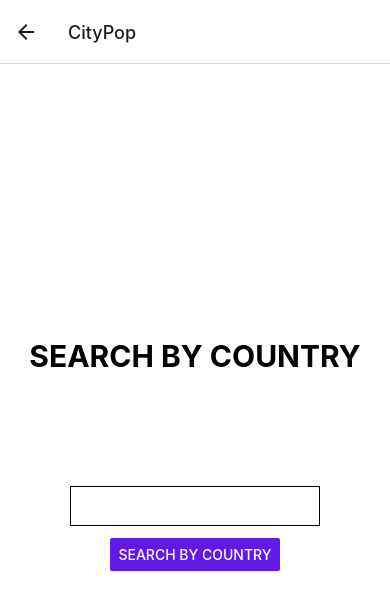
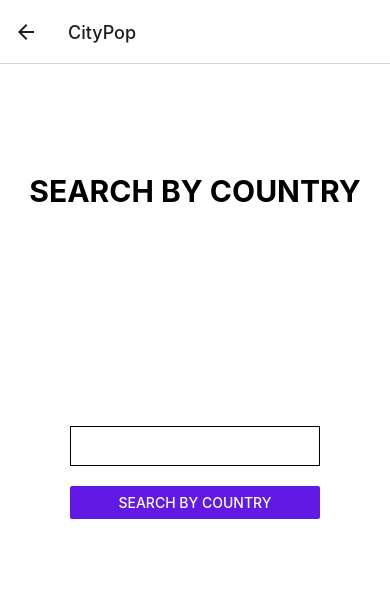
Before and after one commit to hadi-ansari/CityPop, a React Native app: screen /searchByCountry in a window 390 px wide. Shown: the top 610 px of the page. Built offline with nearby package versions, Linux system fonts and the light colour scheme.

Commit message:
Added "No result" text to give feedback to user when search query gives no result

```diff
--- a/app/screens/SearchByCityScreen.js
+++ b/app/screens/SearchByCityScreen.js
@@ -5,6 +5,7 @@ import dataGetter from '../utils/dataGetter'
 export default function SearchByCityScreen({ navigation }) {
 
     const [searchQuery, setSearchQuery] = useState()
+    const [errorMessage, setErrorMessage] = useState()
 
     const searchBtnhandler = () => {
 
@@ -16,35 +17,43 @@ export default function SearchByCityScreen({ navigation }) {
             }
 
             dataGetter.fetchCityPopulation(cityName).then(cityPopulation => {
+                setErrorMessage(null)
                 navigation.navigate("cityResultScreen", { cityName: cityName.toUpperCase(), cityPopulation })
             }).catch(() => {
-                console.log("No result from API")
+                setErrorMessage("No result")
             })
 
         }
         catch (e) {
-            console.log("No result")
+            setErrorMessage("No result")
         }
 
     }
 
     return (
         <SafeAreaView style={styles.container}>
+            <View style={styles.headerView}>
                 <Text style={styles.header}>SEARCH BY CITY</Text>
+            </View>
 
+            <View style={styles.InputView}>
                 <TextInput
                     style={styles.input}
                     value={searchQuery}
                     onChangeText={newText => {
-                    setSearchQuery(newText);
+                        setSearchQuery(newText)
+                        setErrorMessage(null)
                     }}
                 />
 
-            <View style={styles.buttonContainer}>
                 <Button
                     onPress={searchBtnhandler}
                     title="SEARCH BY CITY"
                     color="#6119e6" />
+            </View>
+
+            <View style={styles.errorView}>
+                <Text style={styles.errorText}> {errorMessage} </Text>
             </View>
 
         </SafeAreaView>
@@ -56,18 +65,29 @@ const styles = StyleSheet.create({
         flex: 1,
         backgroundColor: '#fff',
         alignItems: 'center',
-        justifyContent: 'center',
+        justifyContent: 'space-around',
+    },
+    headerView: {
     },
     header: {
-        marginBottom: 100,
         fontSize: 30,
         fontWeight: 'bold'
+    },
+    InputView: {
     },
     input: {
         height: 40,
         width: 250,
-        margin: 12,
+        marginBottom: 20,
         borderWidth: 1,
         padding: 10,
+    },
+    buttonView: {
+        marginBottom: 100,
+    },
+    errorView: {
+    },
+    errorText:{
+        color: 'red'
     }
 })
--- a/app/screens/SearchByCountryScreen.js
+++ b/app/screens/SearchByCountryScreen.js
@@ -3,7 +3,8 @@ import React , {useState} from 'react'
 import dataGetter from '../utils/dataGetter'
 
 export default function SearchByCountryScreen( {navigation} ) {
-    const [searchQuery, setSearchQuery] = useState();
+    const [searchQuery, setSearchQuery] = useState()
+    const [errorMessage, setErrorMessage] = useState()
 
     const searchBtnhandler = async () => {
 
@@ -19,30 +20,38 @@ export default function SearchByCountryScreen( {navigation} ) {
                     navigation.navigate("countryResultScreen", {countryName: countryName.toUpperCase(), mostPopulatedCities})
                 }
             }).catch(() => {
-                console.log("No result from API")
+                setErrorMessage("No result")
             })
         }
         catch(e) {
-            console.log("No result")
+            setErrorMessage("No result")
         }
 
     }
 
     return (
         <SafeAreaView style={styles.container}>
+            <View style={styles.headerView}>
                 <Text style={styles.header}>SEARCH BY COUNTRY</Text>
+            </View>
 
+            <View style={styles.InputView}>
                 <TextInput
                     value={searchQuery}
                     style={styles.input}
-                onChangeText={newText => setSearchQuery(newText) }
+                    onChangeText={newText => {
+                        setSearchQuery(newText)
+                        setErrorMessage(null)
+                    }}
                 />
-
-            <View style={styles.buttonContainer}>
                 <Button
                         onPress={searchBtnhandler}
                         title="SEARCH BY COUNTRY"
                         color="#6119e6"/>
+            </View>
+
+            <View style={styles.errorView}>
+                <Text style={styles.errorText}>{errorMessage}</Text>
             </View>
 
         </SafeAreaView>
@@ -54,18 +63,29 @@ const styles = StyleSheet.create({
         flex: 1,
         backgroundColor: '#fff',
         alignItems: 'center',
-        justifyContent: 'center',
+        justifyContent: 'space-around',
+    },
+    headerView: {
     },
     header: {
-        marginBottom: 100,
         fontSize: 30,
         fontWeight: 'bold'
+    },
+    InputView: {
     },
     input: {
         height: 40,
         width: 250,
-        margin: 12,
+        marginBottom: 20,
         borderWidth: 1,
         padding: 10,
+    },
+    buttonView: {
+        marginBottom: 100,
+    },
+    errorView: {
+    },
+    errorText:{
+        color: 'red'
     }
 })
```
Lines whose indentation alone changed are shown as unchanged.
